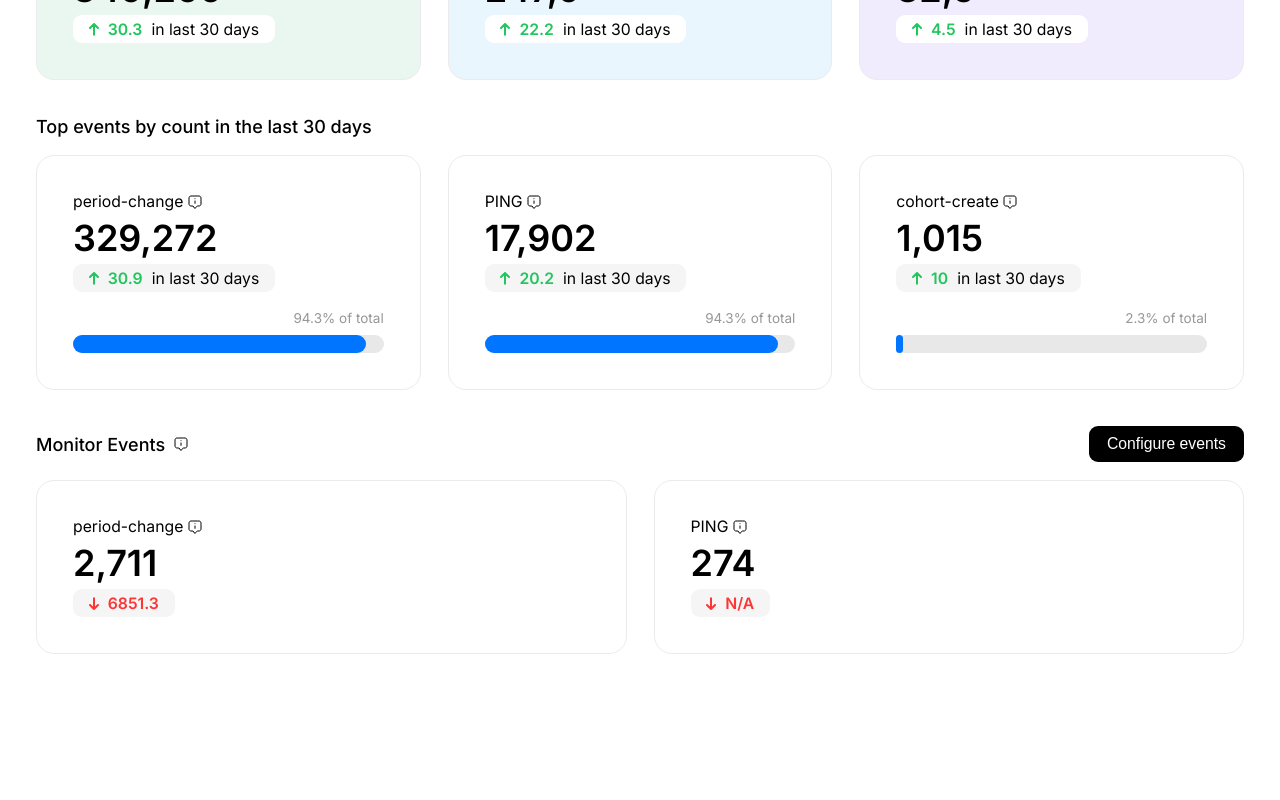
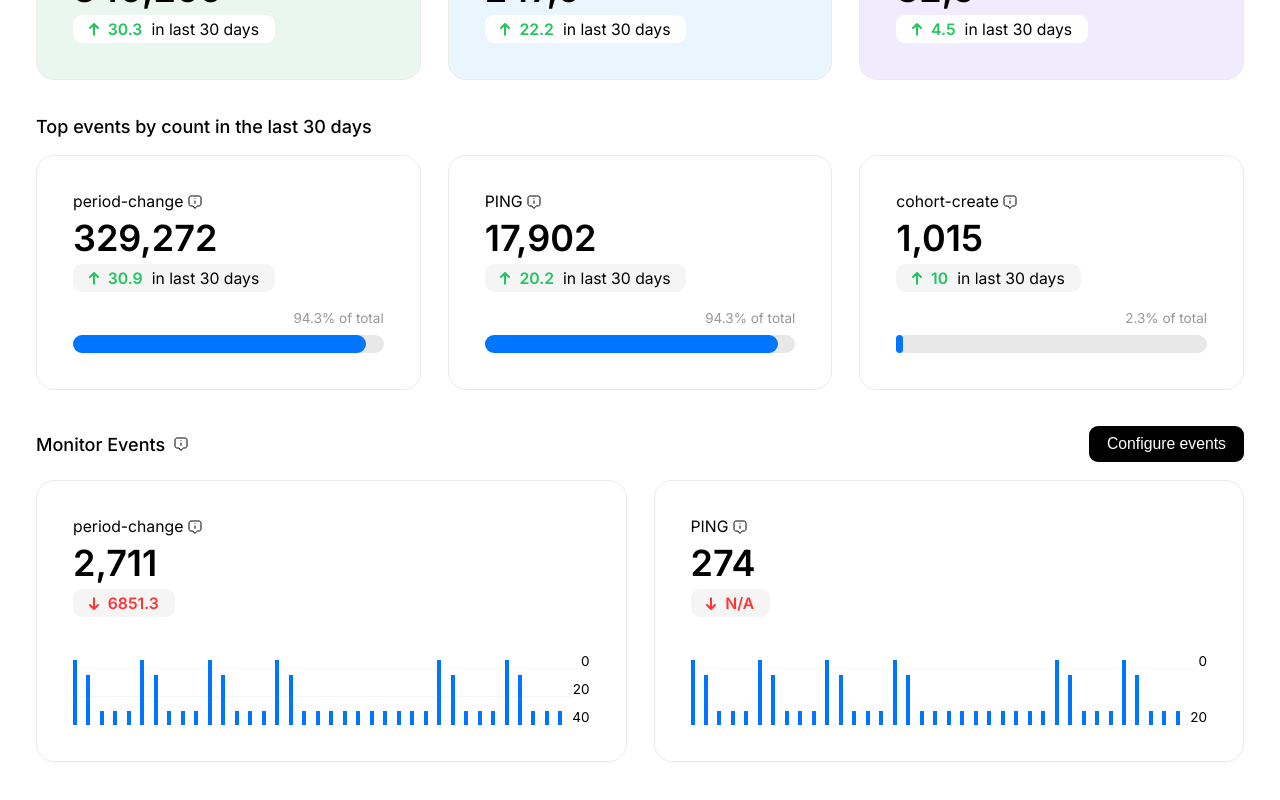
Before and after one commit to erdemuslu/events-overview, a React (Vite) app: page / in a window 1280 px wide. Shown: the part 308-1108 px from the top of the page. Before the commit the page ends 1034 px from the top, so only its background shows below. Built offline with nearby package versions, Linux system fonts and the light colour scheme.

Commit message:
feat(monitor-events): complete bar chart

```diff
--- a/src/components/box/box.css
+++ b/src/components/box/box.css
@@ -95,6 +95,47 @@
   background-color: #0075FF;
 }
 
+.box-chart {
+  margin-top: 2rem;
+  position: relative;
+}
+
+.box-chart-yAxis {
+  position: absolute;
+  top: 0;
+  left: 0;
+  width: calc(100% - 1.5rem);
+  height: 100%;
+  display: flex;
+  align-items: flex-end;
+  justify-content: space-between;
+}
+
+.box-chart-yAxis__bar {
+  width: 4px;
+  background-color: #0075FF;
+}
+
+.box-chart-xAxis {
+  display: flex;
+  flex-direction: column;
+  justify-content: space-between;
+  width: 100%;
+  height: 4rem;
+  font-size: .75rem;
+}
+
+.box-chart-xAxis__line {
+  display: flex;
+  align-items: flex-end;
+}
+
+.box-chart-xAxis__line > div {
+  flex-grow: 1;
+  height: 1px;
+  background-color: #F6F6F6;
+}
+
 .box--alt-1 {
   background-color: #EAF7F0;
 }
--- a/src/components/box/box.jsx
+++ b/src/components/box/box.jsx
@@ -12,6 +12,8 @@ const Box = ({
   summaryType,
   value,
   variant,
+  xAxisData,
+  yAxisData,
 }) => {
   return (
     <div className={`box${variant ? ` box--${variant}` : ""}`}>
@@ -47,6 +49,29 @@ const Box = ({
           </div>
         </div>
       )}
+      {xAxisData.length > 0 && yAxisData.length > 0 && (
+        <div className="box-chart">
+          <div className="box-chart-xAxis">
+            {yAxisData.map((item, index) => (
+              <div className="box-chart-xAxis__line" key={index}>
+                <div />
+                <p>{item}</p>
+              </div>
+            ))}
+          </div>
+          <div className="box-chart-yAxis">
+            {xAxisData.map((item, index) => (
+              <div
+                className="box-chart-yAxis__bar"
+                key={index}
+                style={{
+                  height: `${item}%`,
+                }}
+              />
+            ))}
+          </div>
+        </div>
+      )}
       {pathIconVisible && (
         <div className="box-path">
           <PathIcon />
@@ -66,6 +91,8 @@ Box.defaultProps = {
   summaryType: "",
   variant: "",
   value: "349,260",
+  xAxisData: [],
+  yAxisData: [],
 };
 
 export default Box;
--- a/src/sections/monitor-events/monitor-events.jsx
+++ b/src/sections/monitor-events/monitor-events.jsx
@@ -26,6 +26,8 @@ const MonitorEvents = () => {
               summaryPercantageValue={item.summaryPercantageValue}
               summaryPercantageType={item.summaryPercantageType}
               value={item.value}
+              xAxisData={item.xAxisData}
+              yAxisData={item.yAxisData}
             />
           );
         })}
```
